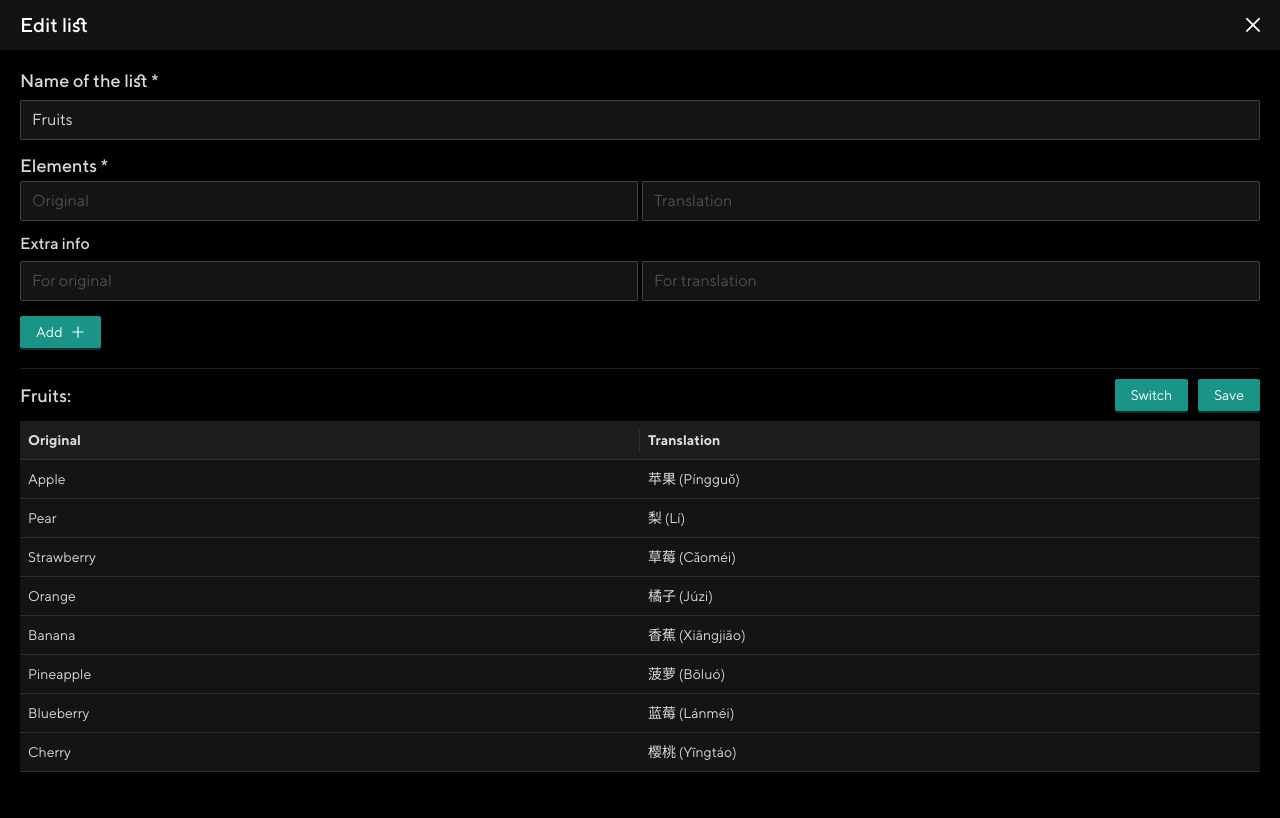
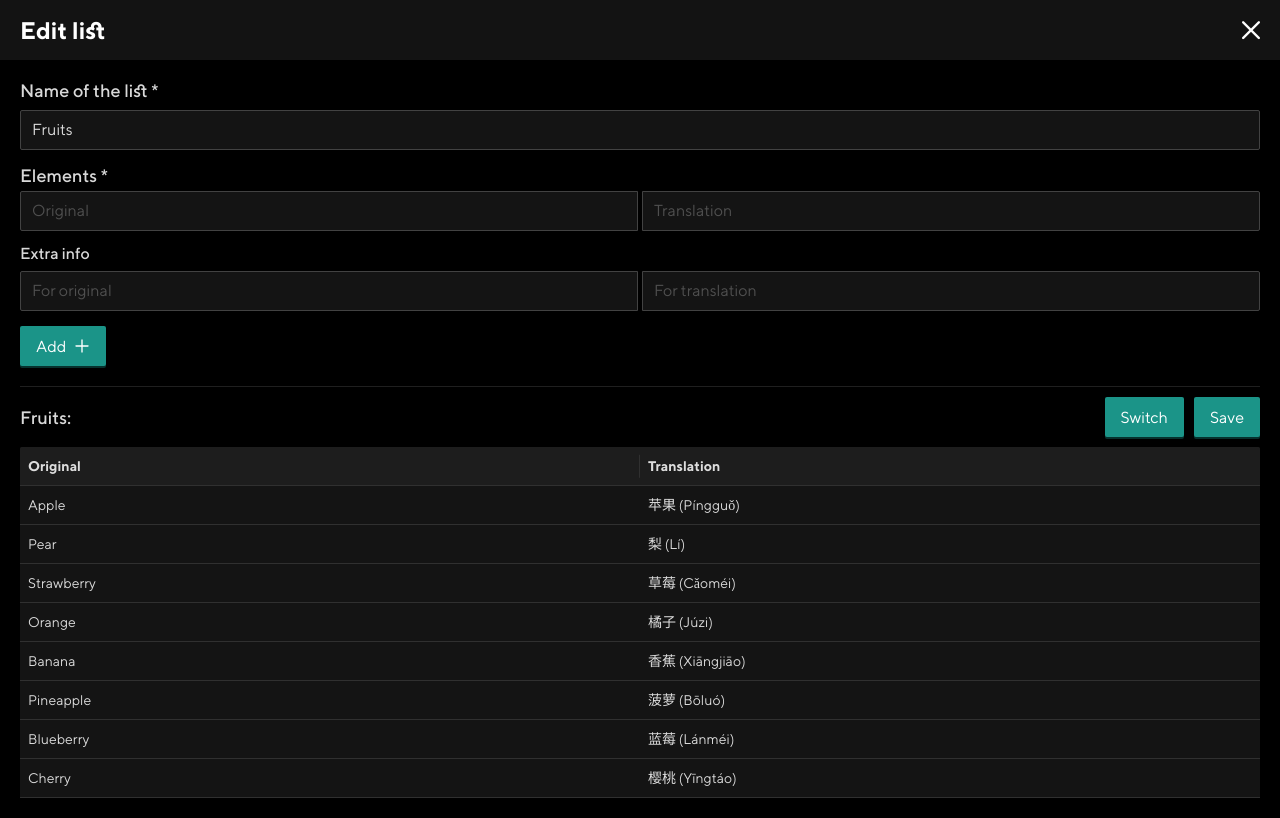
Before and after one commit to peregonb/react-TinderLanguage, a React (Vite) app: page /list/0 in a window 1280 px wide. Built offline with nearby package versions, Linux system fonts and the light colour scheme.

Commit message:
make it bigger

```diff
--- a/src/assets/styles/components/header.module.scss
+++ b/src/assets/styles/components/header.module.scss
@@ -1,35 +1,40 @@
 .Header {
-  height: 50px;
+  height: 60px;
   background-color: rgba(#ffffff, .075);
   display: flex;
   justify-content: space-between;
   align-items: center;
 
   &_headline {
-    font-size: 20px;
+    font-size: 24px;
     color: #ffffff;
-    font-weight: 500;
+    font-weight: 600;
+    white-space: nowrap;
+    overflow: hidden;
+    text-overflow: ellipsis;
   }
 
   &_wrapper {
     display: flex;
     justify-content: space-between;
     align-items: center;
+    gap: 0 20px;
   }
 
   &_exit {
-    height: 14px;
-    width: 14px;
-    font-size: 14px;
+    height: 18px;
+    width: 18px;
+    font-size: 18px;
     padding: 0;
     display: flex;
     color: #ffffff;
     position: relative;
+    flex-shrink: 0;
 
     &:after {
       content: '';
-      height: 36px;
-      width: 36px;
+      height: 42px;
+      width: 42px;
       position: absolute;
       left: 50%;
       top: 50%;
--- a/src/assets/styles/components/layout.module.scss
+++ b/src/assets/styles/components/layout.module.scss
@@ -1,6 +1,7 @@
 .Layout {
   font-family: $TTNorms;
   padding-bottom: 20px;
+  overscroll-behavior: none;
 
   &_wrapper {
     margin-top: 20px;
--- a/src/assets/styles/pages/List.module.scss
+++ b/src/assets/styles/pages/List.module.scss
@@ -7,7 +7,8 @@
 
   &_text {
     color: #ffffff;
-    font-size: 16px;
+    font-size: 18px;
+    font-weight: 500;
     display: flex;
     flex-grow: 1;
   }
@@ -20,15 +21,15 @@
   }
 
   &_icon {
-    height: 32px;
-    width: 32px;
+    height: 38px;
+    width: 38px;
     padding: 4px;
     border-radius: 100%;
     display: flex;
     justify-content: center;
     align-items: center;
     flex-shrink: 0;
-    font-size: 18px;
+    font-size: 20px;
     cursor: pointer;
     transition: background-color $t;
 
--- a/src/components/Header.tsx
+++ b/src/components/Header.tsx
@@ -14,7 +14,11 @@ const HeaderButton: FC = () => {
         case '/':
             return (
                 <Link to={'/list'}>
-                    <Button type={'primary'}>Create List</Button>
+                    <Button
+                        size={'large'}
+                        type={'primary'}>
+                        Create List
+                    </Button>
                 </Link>
             )
         default:
--- a/src/pages/PageCards.tsx
+++ b/src/pages/PageCards.tsx
@@ -3,7 +3,7 @@ import { useRouteMatch } from 'react-router-dom';
 import { IListItemData } from '@redux/reducers/main/types.ts';
 import { CloseOutlined, CheckOutlined } from '@ant-design/icons'
 import { setHeaderTitle } from '@redux/reducers/main';
-import { useSelector } from '@redux/hooks.ts';
+import { useDispatch, useSelector } from '@redux/hooks.ts';
 import { mainRootSelectors } from '@redux/reducers/main/selectors.ts';
 
 
@@ -42,6 +42,7 @@ const Deck: FC<{ counter: number }> = ({counter}) => {
 const PageCards: FC = () => {
     const {params} = useRouteMatch<{ listId: string }>();
     const list = useSelector(mainRootSelectors.list)
+    const dispatch = useDispatch();
 
     const id = params.listId;
 
@@ -85,11 +86,11 @@ const PageCards: FC = () => {
 
     useEffect(() => {
         if (main) {
-            setHeaderTitle(main.name)
+            dispatch(setHeaderTitle(main.name));
         }
 
         console.log(words);
-    }, [main, words]);
+    }, [dispatch, main, words]);
 
     return (
         <>
--- a/src/pages/PageEditList.tsx
+++ b/src/pages/PageEditList.tsx
@@ -219,6 +219,7 @@ const PageEditList: FC = () => {
             </Space.Compact>
             <div className={css.Edit_buttonGroup}>
                 <Button
+                    size={'large'}
                     icon={!rowIdToEdit && <PlusOutlined/>}
                     iconPosition={'end'}
                     className={css.Edit_button}
@@ -228,6 +229,7 @@ const PageEditList: FC = () => {
                 </Button>
                 {rowIdToEdit && (
                     <Button
+                        size={'large'}
                         className={css.Edit_button}
                         type={'primary'}
                         danger
@@ -243,12 +245,14 @@ const PageEditList: FC = () => {
                 </div>
                 <div className={css.Edit_buttons}>
                     <Button
+                        size={'large'}
                         onClick={switchTableValues}
                         disabled={!!rowIdToEdit || !listWords.length}
                         type={'primary'}>
                         Switch
                     </Button>
                     <Button
+                        size={'large'}
                         onClick={saveList}
                         type={'primary'}>
                         Save {isTableChanged ? '*' : ''}
```
